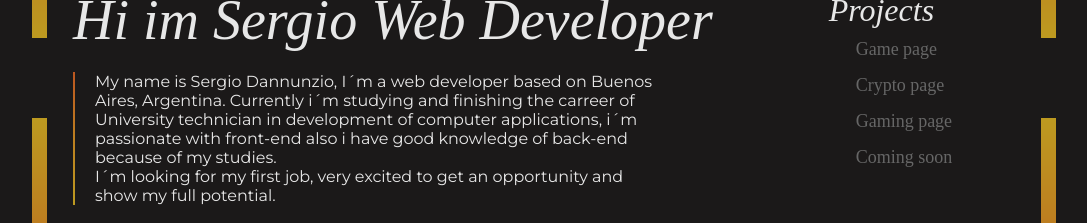
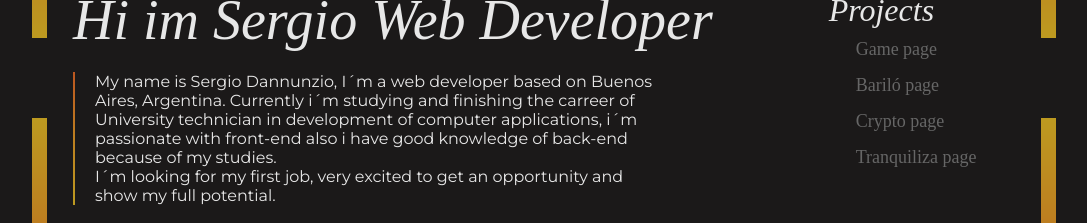
Before and after one commit to Sergio-Dannunzio/Portfolio, an Angular app: page / in a window 1280 px wide. Shown: the part 322-545 px from the top of the page, without its empty margins (96-1183 px from the left). Built offline with nearby package versions, Linux system fonts and the light colour scheme.

Commit message:
agrego paginas

```diff
--- a/src/app/main/home/home.component.html
+++ b/src/app/main/home/home.component.html
@@ -63,11 +63,11 @@
               <h2>Projects</h2>
               <a href="https://sergio-dannunzio.github.io/game-app/" target="_blank">Game page</a>
 
+              <a href="https://barilo.vercel.app/" target="_blank">Bariló page</a>
+
               <a href="https://sergio-dannunzio.github.io/crypto-tracker.github.io/" target="_blank">Crypto page</a>
 
-              <a href="https://sergio-dannunzio.github.io/Interfaces/Entregable%204/Home.html" target="_blank">Gaming page</a>
-
-              <a>Coming soon</a>
+              <a href="https://tranquiliza360-pps.vercel.app/" target="_blank">Tranquiliza page</a>
             </div>
           </div>
         </div>
```
Also changed, not shown: 3 other files (tests, documents, lock files or other folders).
